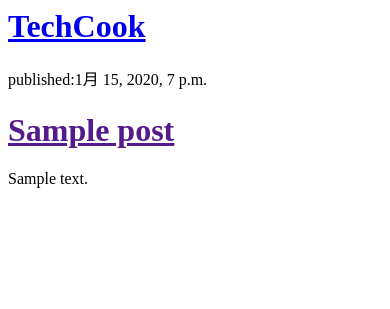
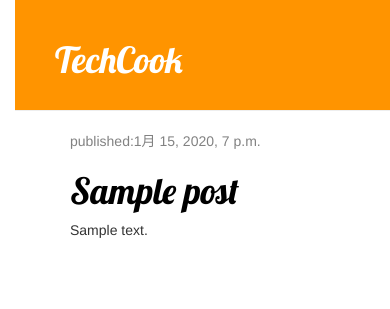
Before and after one commit to willsun777/my-first-blog, a Django app: template blog/templates/blog/post_list.html in a window 390 px wide. Shown: the top 309 px of the page. Run offline with Django 3.2, Linux system fonts and the light colour scheme; the template is opened without the code that fills it: values that come from a table or form of the project are taken from there, others are empty; tables that the repository leaves empty hold one stand-in row (values such as "Sample post"); some libraries are stand-ins or nearby versions.

Commit message:
Added view and template for detail blog post as well as CSS for the site.

```diff
--- /dev/null
+++ b/blog/static/css/blog.css
@@ -0,0 +1,54 @@
+h1 a {
+  color: #FCA205;
+  font-family: 'Lobster';
+}
+body {
+  padding-left: 15px;
+}
+
+.page-header {
+  background-color: #ff9400;
+  margin-top: 0;
+  padding: 20px 20px 20px 40px;
+}
+
+.page-header h1, .page-header h1 a, .page-header h1 a:visited, .page-header h1 a:active{
+  color: #ffffff;
+  font-size: 36px;
+  text-decoration: none;
+}
+
+.content{
+  margin-left: 40px;
+}
+
+h1, h2, h3, h4 {
+  font-family: 'lobster', cursive;
+}
+
+.date{
+  color: #828282;
+}
+
+.save {
+  float: right;
+}
+
+.post-form textarea, .post-form input{
+  width: 100%;
+}
+
+.top_menu, .top-menu:hover, .top-menu:visited {
+  color: #ffffff;
+  float: right;
+  font-size: 26px;
+  margin-right: 20px;
+}
+
+.post {
+  margin-bottom: 70px;
+}
+
+.post h1 a, .post h1 a:visited {
+  color: #000000;
+}
--- /dev/null
+++ b/blog/templates/blog/base.html
@@ -0,0 +1,25 @@
+{% load static %}
+<html>
+    <head>
+      <title>TechCook</title>
+      <link rel="stylesheet" href="//maxcdn.bootstrapcdn.com/bootstrap/3.2.0/css/bootstrap.min.css">
+      <link rel="stylesheet" href="//maxcdn.bootstrapcdn.com/bootstrap/3.2.0/css/bootstrap-theme.min.css">
+      <link href="//fonts.googleapis.com/css?family=Lobster&subset=latin,latin-ext" rel="stylesheet" type="text/css">
+      <link rel="stylesheet" href="{% static 'css/blog.css' %}">
+
+    </head>
+
+    <body>
+      <div class="page-header">
+        <h1><a href="/">TechCook</a></h1>
+      </div>
+      <div class="content container">
+        <div class="row">
+          <div class="col-md-8">
+              {% block content %}
+              {% endblock %}
+             </div>
+        </div>
+      </div>
+    </body>
+</html>
--- a/blog/templates/blog/post_list.html
+++ b/blog/templates/blog/post_list.html
@@ -1,18 +1,13 @@
-<html>
-    <head>
-      <title>TechCook</title>
-    </head>
+{% extends 'blog/base.html' %}
 
-    <body>
-      <div>
-        <h1><a href="/">TechCook</a></h1>
-      </div>
-      <div>
-          {% for post in posts %}
-          <p>published:{{ post.published_date }}</p>
-          <h1><a href="">{{ post.title }}</a></h1>
-          <p>{{ post.text|linebreaksbr }}</p>
-          {% endfor %}
-      </div>
-    </body>
-</html>
+{% block content %}
+              {% for post in posts %}
+                  <div class="post">
+                    <div class="date">
+                      <p>published:{{ post.published_date }}</p>
+                    </div>
+                    <h1><a href="{% url 'post_detail' pk=post.pk %}">{{ post.title }}</a></h1>
+                    <p>{{ post.text|linebreaksbr }}</p>
+                  </div>
+             {% endfor %}
+{% endblock %}
--- a/blog/urls.py
+++ b/blog/urls.py
@@ -5,4 +5,5 @@ from . import views
 
 urlpatterns = [
     path('', views.post_list, name='post_list'),
+    path('post/<int:pk>/', views.post_detail, name='post_detail'),
 ]
```
Also changed, not shown: blog/templates/blog/post_detail.html (added, +13 -0 lines), blog/views.py (+6 -1 lines).
